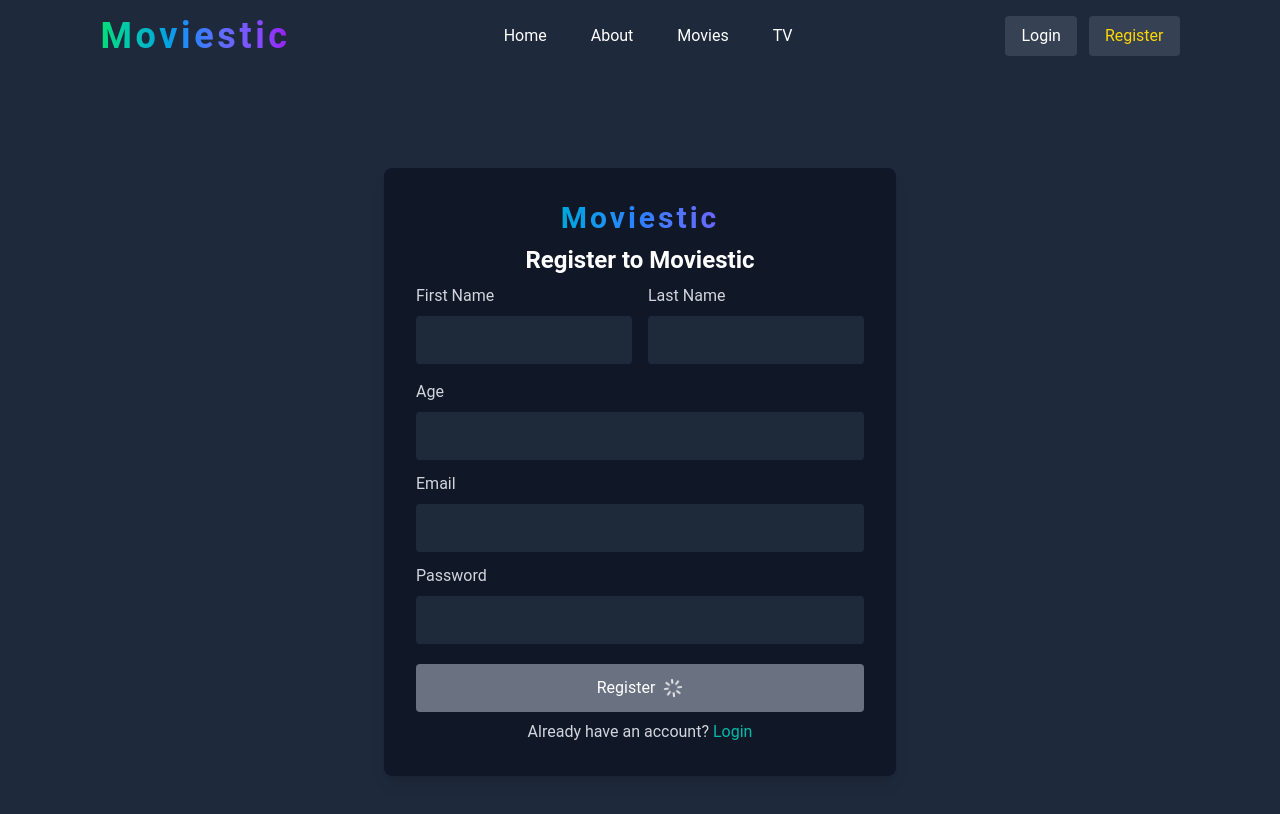
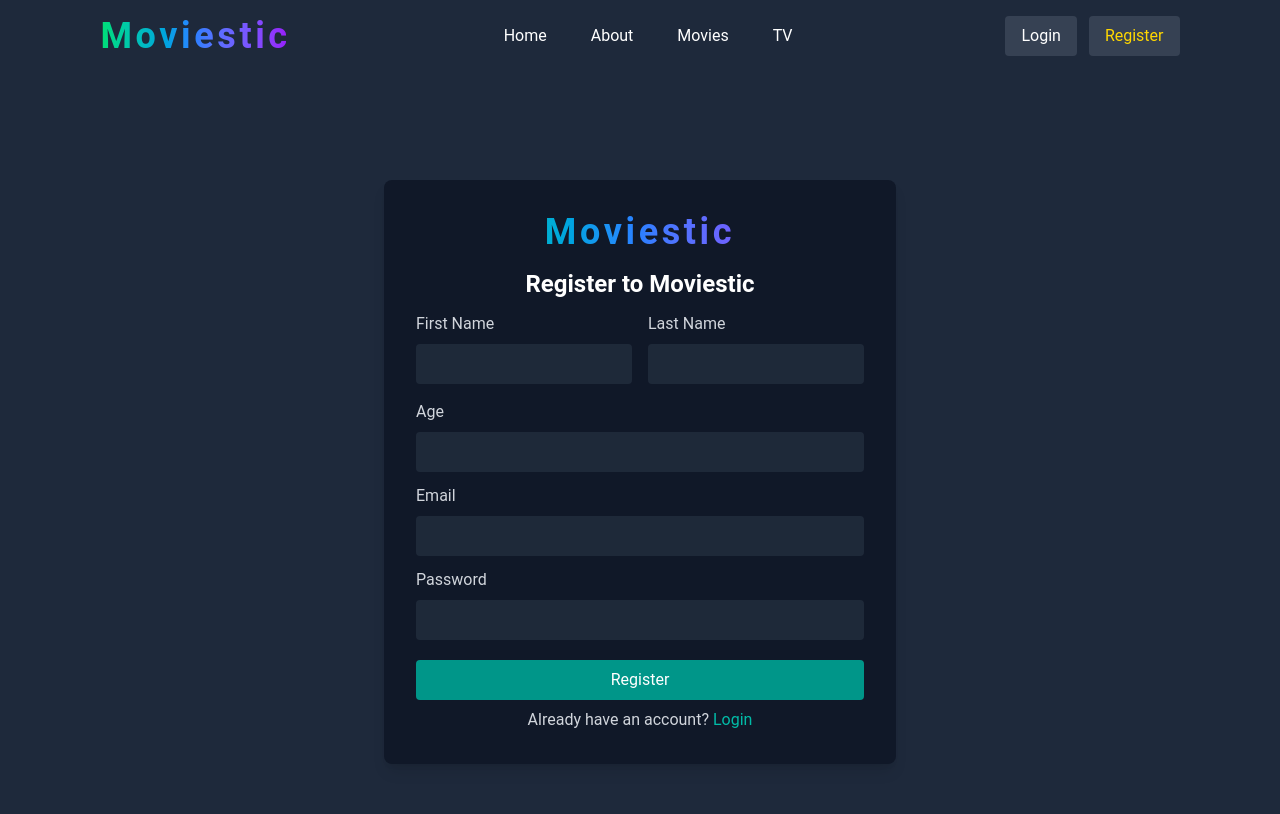
Before and after one commit to AbanobRafik/Moviestic, a React (Vite) app: page /register in a window 1280 px wide. Shown: the top 814 px of the page. Built offline with nearby package versions, Linux system fonts and the light colour scheme.

Commit message:
make validation of register with zod , make error component & make some edits

```diff
--- a/package.json
+++ b/package.json
@@ -33,7 +33,7 @@
     "eslint-plugin-react-hooks": "^5.0.0",
     "eslint-plugin-react-refresh": "^0.4.16",
     "globals": "^15.14.0",
-    "typescript": "~5.6.2",
+    "typescript": "~5.6.3",
     "typescript-eslint": "^8.18.2",
     "vite": "^6.0.5"
   }
--- a/src/Router/index.tsx
+++ b/src/Router/index.tsx
@@ -9,7 +9,7 @@ import ProtectedRoutes from "../components/auth/ProtectedRoutes";
 import Register from "../pages/register";
 
 function Router() {
-  const isLoggedin = true;
+  const isLoggedin = false;
   const data = isLoggedin ? { email: "abanob@ex.com" } : null;
   return (
     <BrowserRouter>
--- /dev/null
+++ b/src/components/Ui/ErrorMsg.tsx
@@ -0,0 +1,10 @@
+import type { ReactNode } from "react";
+
+interface ErrorMsgProps {
+  children: ReactNode;
+}
+const ErrorMsg = ({ children }: ErrorMsgProps) => {
+  return <p className="text-sm mt-1 text-center text-[var(--danger)] font-bold">{children}</p>;
+};
+
+export default ErrorMsg;
--- a/src/index.css
+++ b/src/index.css
@@ -7,6 +7,7 @@
   --main-text-color: #f9fafb;
   --accent-color: #ffd700;
   --main-font: "Roboto", sans-serif;
+  --danger: #ff0000;
 }
 
 body {
@@ -14,6 +15,6 @@ body {
   background-color: var(--primary-color);
   color: var(--main-text-color);
 }
-nav .active{
+nav .active {
   color: var(--accent-color);
 }
--- a/src/pages/register.tsx
+++ b/src/pages/register.tsx
@@ -1,14 +1,57 @@
 import { NavLink } from "react-router-dom";
-import Button from "../components/Ui/Button";
+import { z } from "zod";
+import { useForm } from "react-hook-form";
+import { zodResolver } from "@hookform/resolvers/zod";
+import ErrorMsg from "../components/Ui/ErrorMsg";
+
+const RegisterSchema = z.object({
+  firstname: z
+    .string()
+    .min(3, "First name must be at least 3 characters long")
+    .nonempty("First name is required"),
+  lastname: z
+    .string()
+    .min(3, "Last name must be at least 3 characters long")
+    .nonempty("Last name is required"),
+  age: z
+    .number()
+    .min(18, "You must be at least 18 years old")
+    .max(100, "Age must be less than 100"),
+  email: z
+    .string()
+    .email("Invalid email address")
+    .nonempty("Email is required"),
+  password: z
+    .string()
+    .min(6, "Password must be 2 characters long with number ex : Ab123")
+    .nonempty("Password is required"),
+});
+
+type RegisterFormData = z.infer<typeof RegisterSchema>;
 
 const Register = () => {
+  const {
+    register,
+    handleSubmit,
+    formState: { errors },
+  } = useForm<RegisterFormData>({
+    resolver: zodResolver(RegisterSchema),
+  });
+
+  const onSubmit = (data: RegisterFormData) => {
+    console.log(data);
+  };
+
   return (
-    <div className="flex justify-center items-center min-h-screen bg-dark-slate">
-      <form className="bg-gray-900 p-8 rounded-lg shadow-lg w-full max-w-lg">
-        <h1 className="text-3xl font-bold tracking-widest bg-gradient-to-r from-green-400 via-blue-500 to-purple-600 bg-clip-text text-transparent text-center mb-2">
+    <div className="flex justify-center items-center min-h-screen bg-dark-slate py-6">
+      <form
+        className="bg-gray-900 p-8 rounded-lg shadow-lg w-full max-w-lg"
+        onSubmit={handleSubmit(onSubmit)}
+      >
+        <h1 className="text-4xl font-bold tracking-widest bg-gradient-to-r from-green-400 via-blue-500 to-purple-600 bg-clip-text text-transparent text-center mb-4">
           Moviestic
         </h1>
-        <h2 className="text-2xl font-bold text-white mb-2 text-center">
+        <h2 className="text-2xl font-bold text-white mb-3 text-center">
           Register to Moviestic
         </h2>
         <div className="flex gap-4 mb-4">
@@ -17,24 +60,26 @@ const Register = () => {
               First Name
             </label>
             <input
-              className="w-full p-3 rounded bg-gray-800 text-white focus:outline-none focus:ring-2 focus:ring-teal-500"
+              className="w-full p-2 rounded bg-gray-800 text-white focus:outline-none focus:ring-2 focus:ring-teal-500"
               type="text"
               id="first_name"
-              name="first_name"
-              required
+              {...register("firstname")}
             />
+            {errors.firstname && (
+              <ErrorMsg>{errors.firstname.message}</ErrorMsg>
+            )}
           </div>
           <div className="w-1/2">
             <label className="block text-gray-300 mb-2" htmlFor="last_name">
               Last Name
             </label>
             <input
-              className="w-full p-3 rounded bg-gray-800 text-white focus:outline-none focus:ring-2 focus:ring-teal-500"
+              className="w-full p-2 rounded bg-gray-800 text-white focus:outline-none focus:ring-2 focus:ring-teal-500"
               type="text"
               id="last_name"
-              name="last_name"
-              required
+              {...register("lastname")}
             />
+            {errors.lastname && <ErrorMsg>{errors.lastname.message}</ErrorMsg>}
           </div>
         </div>
         <div className="mb-3">
@@ -42,44 +87,43 @@ const Register = () => {
             Age
           </label>
           <input
-            className="w-full p-3 rounded bg-gray-800 text-white focus:outline-none focus:ring-2 focus:ring-teal-500"
+            className="w-full p-2 rounded bg-gray-800 text-white focus:outline-none focus:ring-2 focus:ring-teal-500"
             type="number"
             id="age"
-            name="age"
-            required
+            {...register("age", { valueAsNumber: true })}
           />
+          {errors.age && <ErrorMsg>{errors.age.message}</ErrorMsg>}
         </div>
         <div className="mb-3">
           <label className="block text-gray-300 mb-2" htmlFor="email">
             Email
           </label>
           <input
-            className="w-full p-3 rounded bg-gray-800 text-white focus:outline-none focus:ring-2 focus:ring-teal-500"
+            className="w-full p-2 rounded bg-gray-800 text-white focus:outline-none focus:ring-2 focus:ring-teal-500"
             type="email"
             id="email"
-            name="email"
-            required
+            {...register("email")}
           />
+          {errors.email && <ErrorMsg>{errors.email.message}</ErrorMsg>}
         </div>
         <div className="mb-5">
           <label className="block text-gray-300 mb-2" htmlFor="password">
             Password
           </label>
           <input
-            className="w-full p-3 rounded bg-gray-800 text-white focus:outline-none focus:ring-2 focus:ring-teal-500"
+            className="w-full p-2 rounded bg-gray-800 text-white focus:outline-none focus:ring-2 focus:ring-teal-500"
             type="password"
             id="password"
-            name="password"
-            required
+            {...register("password")}
           />
+          {errors.password && <ErrorMsg>{errors.password.message}</ErrorMsg>}
         </div>
-        <Button
-          className=" bg-teal-600 disabled:bg-gray-500 rounded hover:bg-teal-700 focus:outline-none focus:ring-2 focus:ring-teal-500"
+        <button
+          className="w-full py-2 bg-teal-600 text-white rounded hover:bg-teal-700 focus:outline-none focus:ring-2 focus:ring-teal-500"
           type="submit"
-          isLoading = {true}
         >
           Register
-        </Button>
+        </button>
         <div className="mt-2 text-center">
           <span className="text-gray-300">Already have an account? </span>
           <NavLink to="/login" className="text-teal-500 hover:underline">
```
Also changed, not shown: tsconfig.app.json (+4 -5 lines), 1 other file (tests, documents, lock files or other folders).
